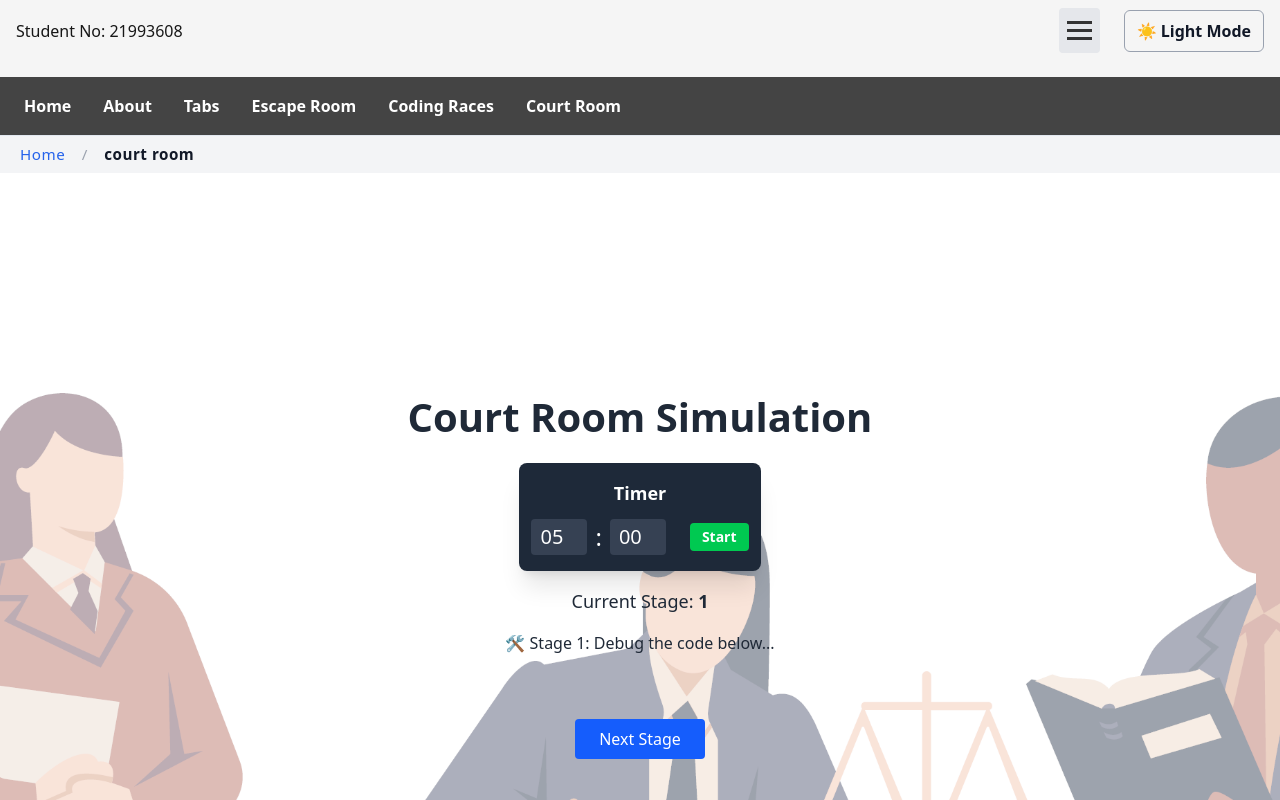
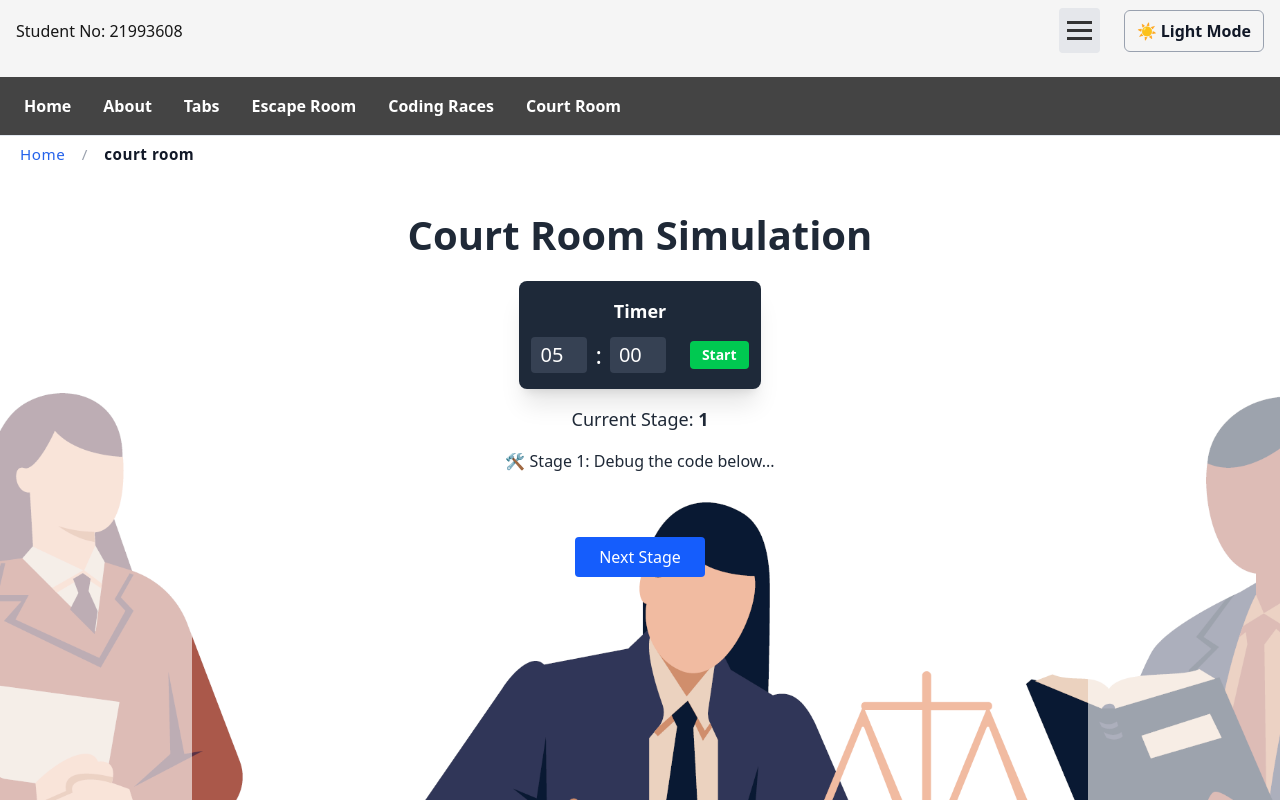
Before and after one commit to stephnewland/stephnewland-assignment-a2-cse3cwa, a Next.js app: page /court-room in a window 1280 px wide. Shown: the top 800 px of the page. Built offline with nearby package versions, Linux system fonts and the light colour scheme.

Commit message:
Add courtroom background image scoped to /court-room with theme toggle support

```diff
--- a/app/globals.css
+++ b/app/globals.css
@@ -140,3 +140,14 @@ header nav a:focus {
 *::after {
   box-sizing: border-box;
 }
+
+.courtroom-bg {
+  background-image: url("/CourtRoomWorkDeskLight.png");
+  background-size: cover;
+  background-position: center;
+  background-repeat: no-repeat;
+}
+
+.dark .courtroom-bg {
+  background-image: url("/CourtRoomWorkDeskDark.png");
+}
--- a/components/CourtRoomContent.tsx
+++ b/components/CourtRoomContent.tsx
@@ -21,7 +21,7 @@ export default function CourtRoomContent({
     <main
       role="main"
       aria-labelledby="court-room-heading"
-      className="px-4 py-8 space-y-6 w-full max-w-4xl"
+      className="px-4 py-8 space-y-6 w-full max-w-4xl min-h-screen bg-cover bg-center bg-no-repeat courtroom-bg"
     >
       <div className="flex flex-col items-center justify-center text-center min-h-[20vh] px-4 space-y-4">
         <h1 id="court-room-heading" className="big-title">
--- a/components/ThemeToggle.tsx
+++ b/components/ThemeToggle.tsx
@@ -17,6 +17,11 @@ export default function ThemeToggle() {
       const isDark = savedTheme === "dark" || (!savedTheme && prefersDark);
       setIsDarkMode(isDark);
       document.documentElement.classList.toggle("dark", isDark);
+
+      // ✅ Scoped background image for /court-room
+      if (window.location.pathname === "/court-room") {
+        document.body.classList.add("courtroom-bg");
+      }
     }
   }, []);
 
@@ -27,7 +32,6 @@ export default function ThemeToggle() {
     localStorage.setItem("theme", newMode ? "dark" : "light");
   };
 
-  // Do not render anything until the component has mounted and read the theme
   if (!mounted) return null;
 
   return (
```
